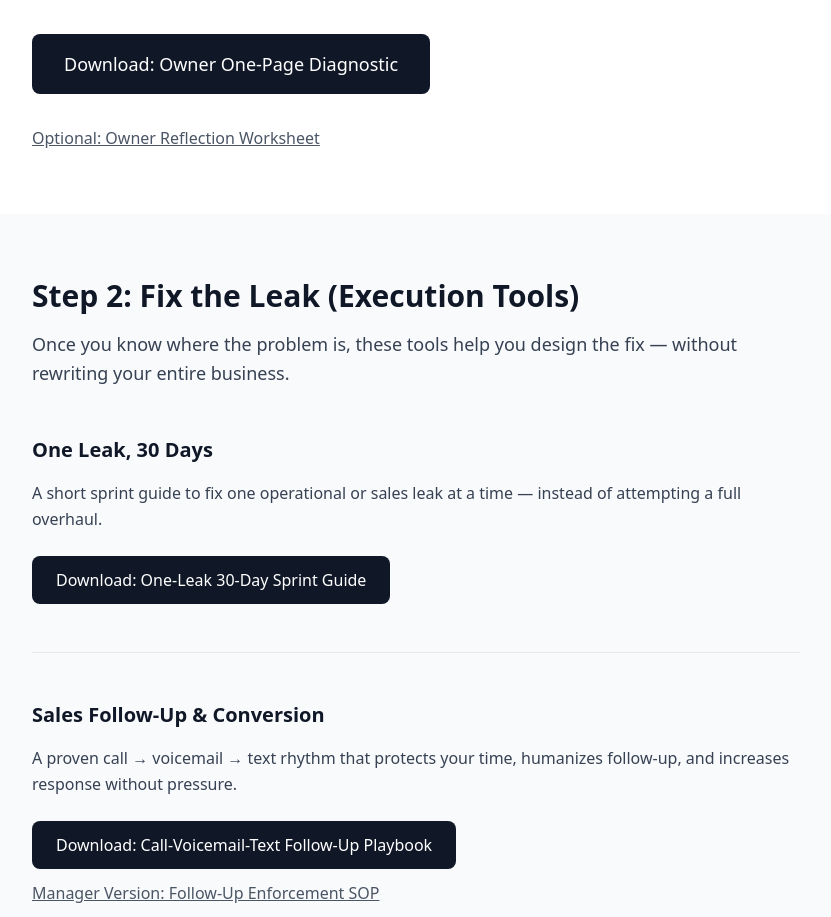
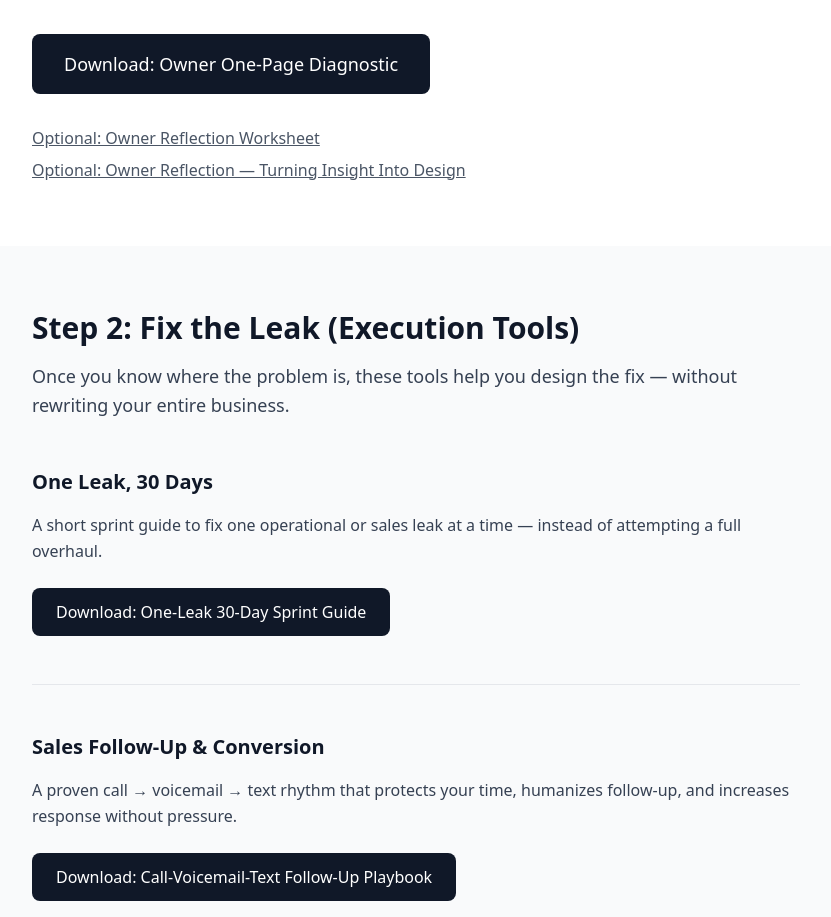
Before and after one commit to mshelton325/My-Website, a React (Vite) app: page /education-day in a window 1280 px wide. Shown: the part 1162-2079 px from the top of the page, without its empty margins (224-1055 px from the left). Built offline with nearby package versions, Linux system fonts and the light colour scheme.

Commit message:
QA FIX: Restore 8th PDF (Owner Reflection - Turning Insight Into Design) + update all PDFs to latest versions

```diff
--- a/src/pages/EducationDay.jsx
+++ b/src/pages/EducationDay.jsx
@@ -92,7 +92,8 @@ export default function EducationDay() {
               Download: Owner One-Page Diagnostic
             </a>
 
-            <div className="mt-4">
+            <div className="mt-4 space-y-2">
+              <div>
                 <a
                   href="/pdfs/owner-self-diagnosis-worksheet.pdf"
                   download
@@ -101,6 +102,17 @@ export default function EducationDay() {
                 >
                   Optional: Owner Reflection Worksheet
                 </a>
+              </div>
+              <div>
+                <a
+                  href="/pdfs/owner-reflection-prompt.pdf"
+                  download
+                  onClick={() => trackPDFDownload('Owner Reflection — Turning Insight Into Design', '/pdfs/owner-reflection-prompt.pdf')}
+                  className="text-base text-gray-600 hover:text-gray-900 underline"
+                >
+                  Optional: Owner Reflection — Turning Insight Into Design
+                </a>
+              </div>
             </div>
           </div>
         </div>
```
Also changed, not shown: 1 other file (tests, documents, lock files or other folders). Lines whose indentation alone changed are shown as unchanged.
